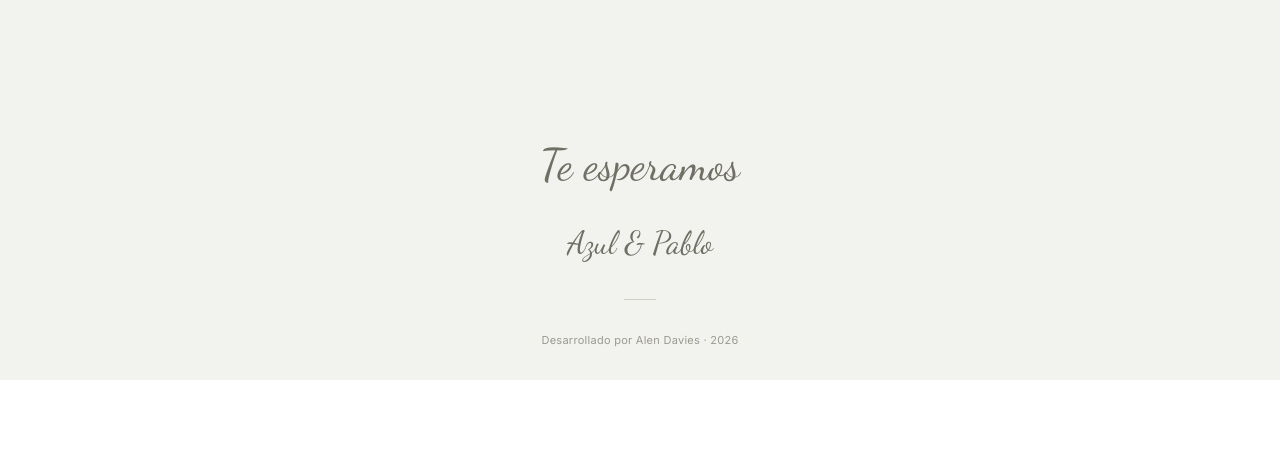
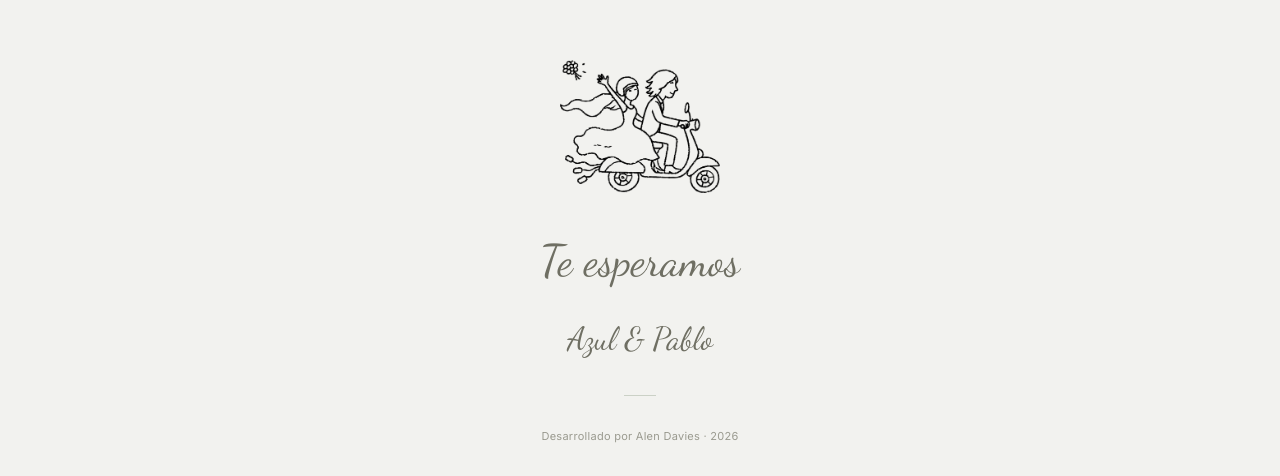
Before and after one commit to alendavies/wedding, a React (Vite) app: page / in a window 1280 px wide. Shown: the part 5865-6341 px from the top of the page. Before the commit the page ends 6245 px from the top, so only its background shows below. Built offline with nearby package versions, Linux system fonts and the light colour scheme.

Commit message:
feat: add moto image to footer component

```diff
--- a/src/components/Footer.tsx
+++ b/src/components/Footer.tsx
@@ -5,13 +5,18 @@ const Footer: React.FC = () => (
         className='
             w-full
             max-w-2xl
-            px-8
-            pt-24
             pb-8
             text-center
             space-y-8
         '
     >
+        {/* ICONO */}
+        <img
+            src='/moto.png'
+            alt='Moto'
+            className='w-40 h-40 mx-auto object-contain'
+        />
+
         {/* FRASE */}
         <p
             className='
```
Also changed, not shown: public/moto.png (added).
